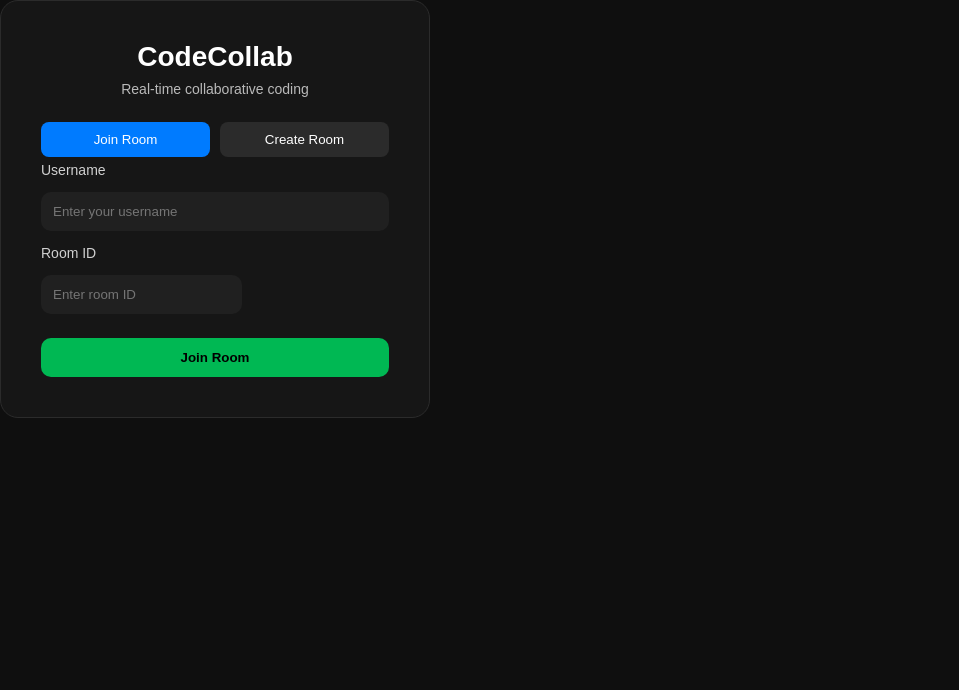
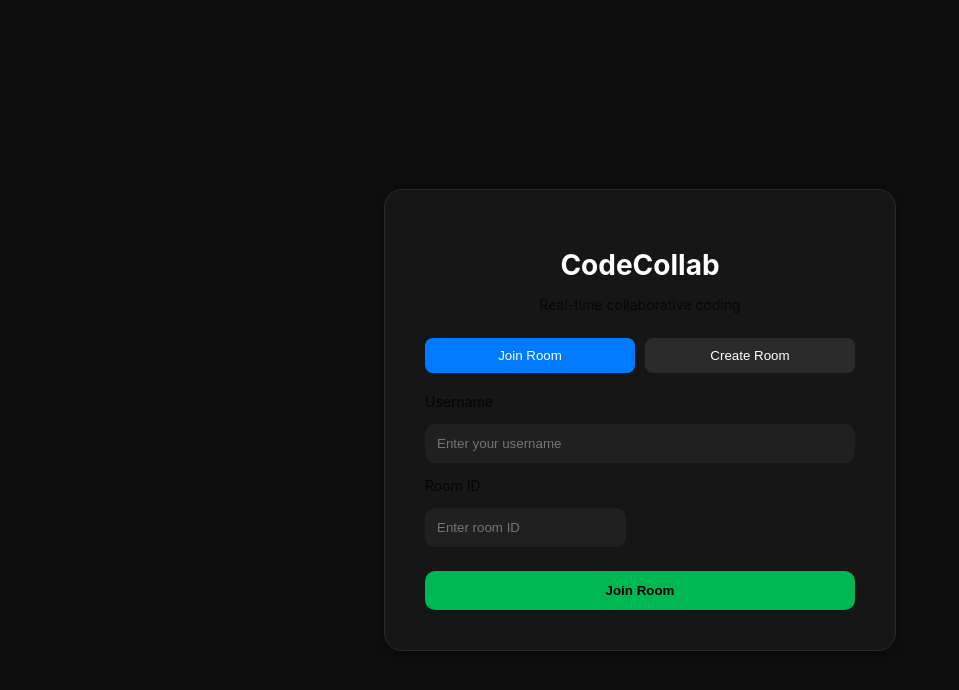
Before and after one commit to Karthikshettyhub/codeconnnect, a React (Vite) app in the folder frontend/my-app/: page / in a window 1280 px wide. Shown: the top 690 px of the page, without its empty margins (0-959 px from the left). Built offline with nearby package versions, Linux system fonts and the light colour scheme; no server answers.

Commit message:
frontend aligned

```diff
--- a/frontend/my-app/src/pages/homepage.css
+++ b/frontend/my-app/src/pages/homepage.css
@@ -1,102 +1,14 @@
-/* ---------- GLOBAL ---------- */
-* {
-  margin: 0;
-  padding: 0;
-  box-sizing: border-box;
-  font-family: "Poppins", sans-serif;
-}
-
-body {
-  background: #0f0f0f;
-  color: #fff;
-}
-
-/* ---------- NAVBAR ---------- */
-.navbar {
-  width: 100%;
-  padding: 18px 32px;
-  display: flex;
-  justify-content: space-between;
-  align-items: center;
-  position: absolute;
-  top: 0;
-}
-
-.nav-logo {
-  font-size: 22px;
-  font-weight: bold;
-}
-
-.nav-right {
-  display: flex;
-  align-items: center;
-  gap: 12px;
-}
-
-.nav-login-btn,
-.logout-btn {
-  background: #1e1e1e;
-  border: 1px solid #3a3a3a;
-  border-radius: 8px;
-  color: white;
-  padding: 8px 14px;
-  cursor: pointer;
-  transition: 0.2s;
-}
-
-.nav-login-btn:hover,
-.logout-btn:hover {
-  background: #007bff;
-  border-color: #007bff;
-}
-
-/* ---------- LOGIN DROPDOWN ---------- */
-.dropdown-login {
-  position: absolute;
-  right: 32px;
-  top: 70px;
-  width: 230px;
-  background: #1b1b1b;
-  padding: 16px;
-  border-radius: 10px;
-  border: 1px solid #2b2b2b;
-  display: flex;
-  flex-direction: column;
-  gap: 10px;
-  animation: fadeIn 0.2s ease-in;
-}
-
-.dropdown-login input {
-  padding: 10px;
-  background: #2b2b2b;
-  border: none;
-  border-radius: 6px;
-  color: white;
-}
-
-.dropdown-login button {
-  background: #007bff;
-  padding: 10px;
-  border-radius: 6px;
-  border: none;
-  color: white;
-  cursor: pointer;
-  transition: 0.2s;
-}
-
-.dropdown-login button:hover {
-  background: #005fcc;
-}
-
-/* ---------- MAIN UI ---------- */
-.homepage-container {
+/* ---------- GLOBAL WRAPPER ---------- */
+.home-wrapper {
   height: 100vh;
   display: flex;
   justify-content: center;
   align-items: center;
-  padding-top: 50px;
+  background: #0f0f0f;
+  padding: 20px;
 }
 
+/* ---------- HOME CARD ---------- */
 .home-card {
   width: 430px;
   background: #161616;
@@ -104,17 +16,44 @@ body {
   border-radius: 18px;
   border: 1px solid #2b2b2b;
   text-align: center;
+  box-shadow: 0 4px 20px rgba(0,0,0,0.5);
 }
 
+/* ---------- TITLE & SUBTITLE ---------- */
 .home-title {
   font-size: 28px;
+  font-weight: 700;
   margin-bottom: 8px;
+  color: #fff;
 }
 
 .home-subtitle {
   font-size: 14px;
   opacity: 0.7;
   margin-bottom: 25px;
+}
+
+/* ---------- MODE TOGGLE BUTTONS ---------- */
+.mode-toggle {
+  display: flex;
+  gap: 10px;
+  margin-bottom: 20px;
+}
+
+.mode-btn {
+  flex: 1;
+  padding: 10px;
+  border: none;
+  border-radius: 8px;
+  background: #2b2b2b;
+  color: #fff;
+  cursor: pointer;
+  font-weight: 500;
+  transition: 0.2s;
+}
+
+.mode-btn.active {
+  background: #007bff;
 }
 
 /* ---------- FORM ---------- */
@@ -135,35 +74,34 @@ body {
   background: #202020;
   border: none;
   border-radius: 10px;
-  color: white;
+  color: #fff;
 }
 
-/* ---------- SWITCH ---------- */
-.mode-toggle {
+/* ---------- ROOM INPUT + GENERATE BUTTON ---------- */
+.room-input-wrap {
   display: flex;
   gap: 10px;
-  margin: 5px 0;
 }
 
-.mode-btn {
-  flex: 1;
+.gen-btn {
+  background: #5050ff;
+  border: none;
   padding: 10px;
-  background: #2b2b2b;
   border-radius: 8px;
-  border: none;
-  color: white;
+  color: #fff;
   cursor: pointer;
   transition: 0.2s;
 }
 
-.mode-btn.active {
-  background: #007bff;
+.gen-btn:hover {
+  background: #3b3be8;
 }
 
+/* ---------- SUBMIT BUTTON ---------- */
 .submit-btn {
   padding: 12px;
   background: #00b853;
-  color: black;
+  color: #000;
   border: none;
   border-radius: 10px;
   cursor: pointer;
@@ -176,44 +114,10 @@ body {
   background: #009b45;
 }
 
-/* ---------- ROOM ID GENERATOR ---------- */
-.room-input-wrap {
-  display: flex;
-  gap: 10px;
-}
-
-.gen-btn {
-  background: #5050ff;
-  border: none;
-  padding: 10px;
-  border-radius: 8px;
-  color: white;
-  cursor: pointer;
-  transition: 0.2s;
-}
-
-.gen-btn:hover {
-  background: #3b3be8;
-}
-
 /* ---------- RESPONSIVE ---------- */
-@media(max-width: 600px) {
+@media (max-width: 600px) {
   .home-card {
     width: 90%;
     padding: 25px;
   }
-
-  .navbar {
-    padding: 14px 18px;
-  }
-
-  .dropdown-login {
-    right: 18px;
-  }
 }
-
-/* Animation */
-@keyframes fadeIn {
-  from { opacity: 0; transform: translateY(-5px); }
-  to { opacity: 1; transform: translateY(0); }
-}
```
